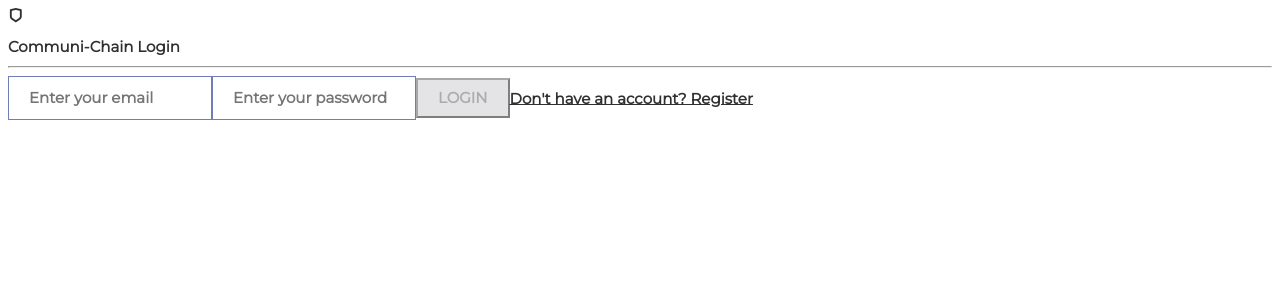
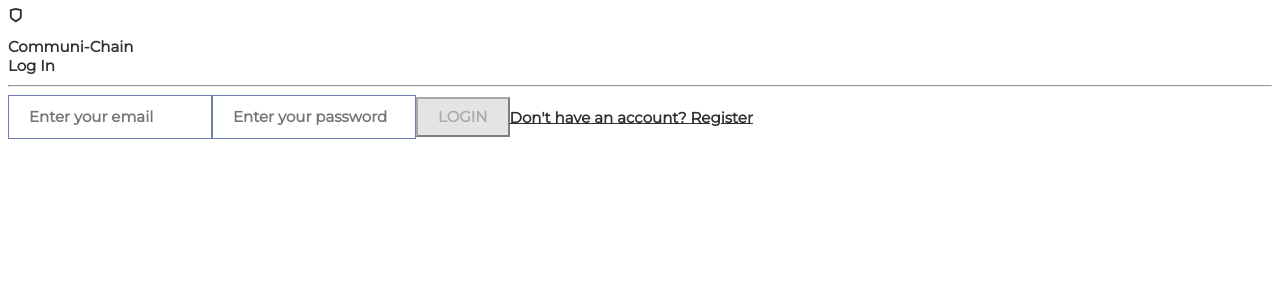
Before and after one commit to jeslynlamxy/final-year-project-demo, a React (Create React App) app in the folder communi-chain-demo/client/: page /login in a window 1280 px wide. Shown: the top 300 px of the page. Built offline with nearby package versions, Linux system fonts and the light colour scheme; no server answers.

Commit message:
fat words

```diff
--- a/communi-chain-demo/client/src/pages/login/index.js
+++ b/communi-chain-demo/client/src/pages/login/index.js
@@ -43,7 +43,9 @@ function Login() {
         <div className="flex gap-2">
           <i className="ri-shield-line text-2xl text-primary"></i>
           <h1 className="text-2xl uppercase font-semibold text-primary">
-            Communi-Chain Login
+            Communi-Chain
+            <br></br>
+            Log In
           </h1>
         </div>
         <hr />
--- a/communi-chain-demo/client/src/pages/register/index.js
+++ b/communi-chain-demo/client/src/pages/register/index.js
@@ -42,7 +42,9 @@ function Register() {
         <div className="flex gap-2">
           <i className="ri-shield-line text-2xl text-primary"></i>
           <h1 className="text-2xl uppercase font-semibold text-primary">
-            Communi-Chain Register
+            Communi-Chain
+            <br></br>
+            Register
           </h1>
         </div>
         <hr />
```
